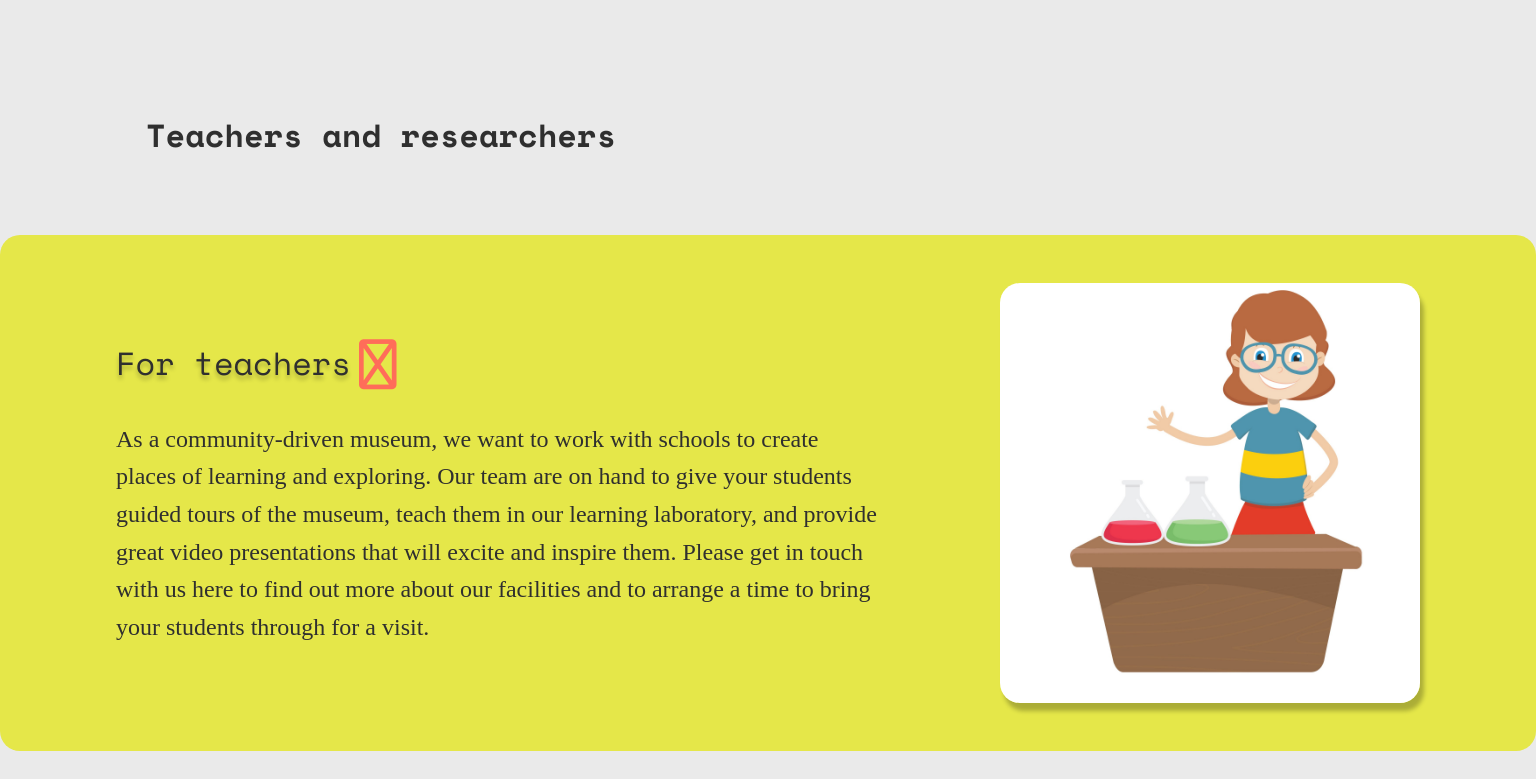
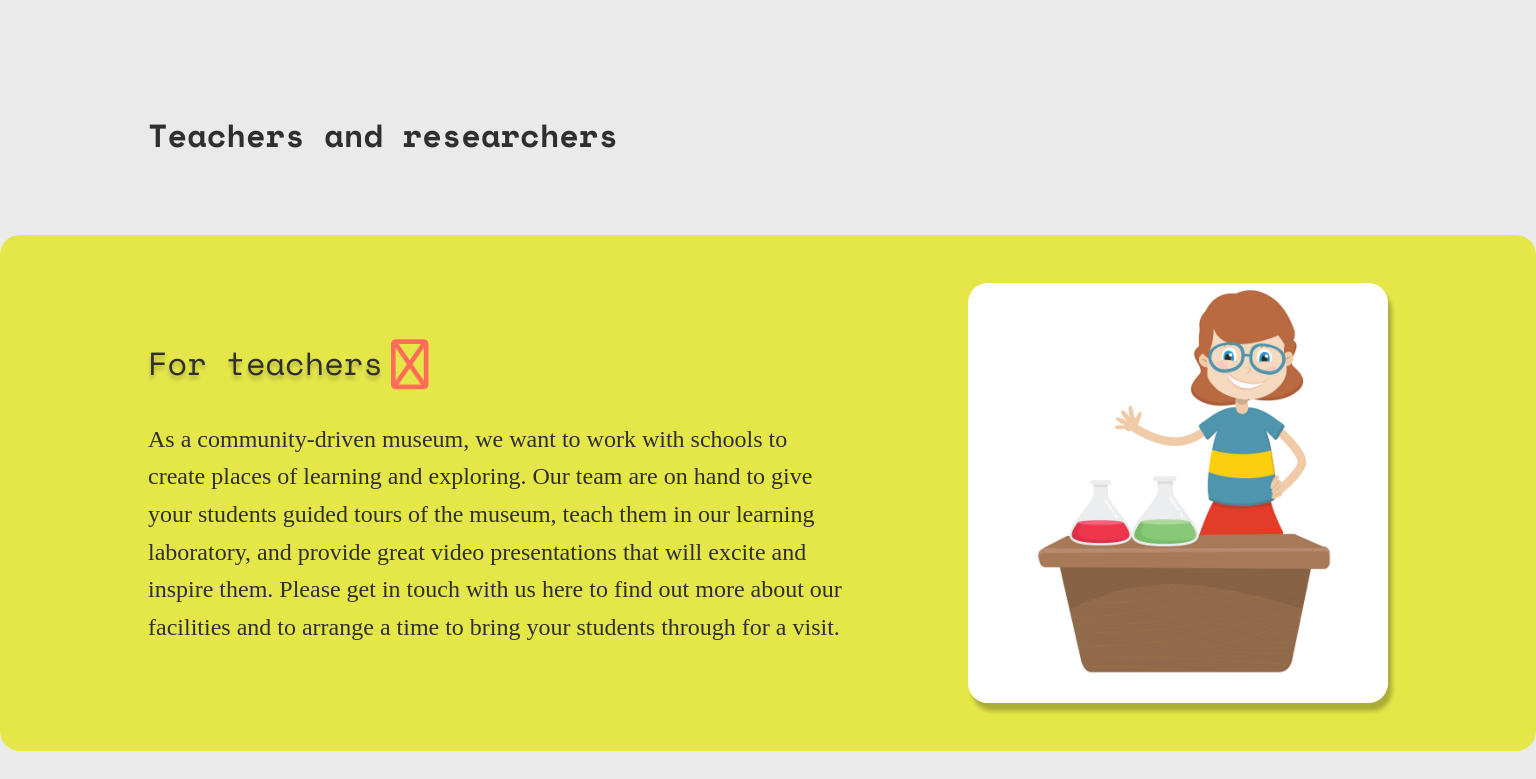
Before and after one commit to KarlKBerg/semester-project1, a plain HTML site: page visit.html in a window 1536 px wide. Shown: the part 1645-2424 px from the top of the page. Drawn offline with nearby package versions, Linux system fonts and the light colour scheme; a web font is replaced by a local one.

Commit message:
Fixed left-right margin error in teachers and researchers section

```diff
--- a/css/media-queries.css
+++ b/css/media-queries.css
@@ -140,7 +140,7 @@
   }
   /* ==== UTILITY CLASSES ==== */
   .mg-tb {
-    margin: 12rem 0 8rem 14.6rem;
+    margin: 12rem 0 8rem 14.8rem;
   }
   .mg-top {
     margin-top: 12rem;
@@ -258,7 +258,7 @@
     flex-direction: row;
     justify-content: space-between;
     border-radius: 2rem;
-    padding: var(--space-lg) 116px;
+    padding: var(--space-lg) 14.8rem;
     gap: var(--space-xxl);
     align-items: center;
   }
```
